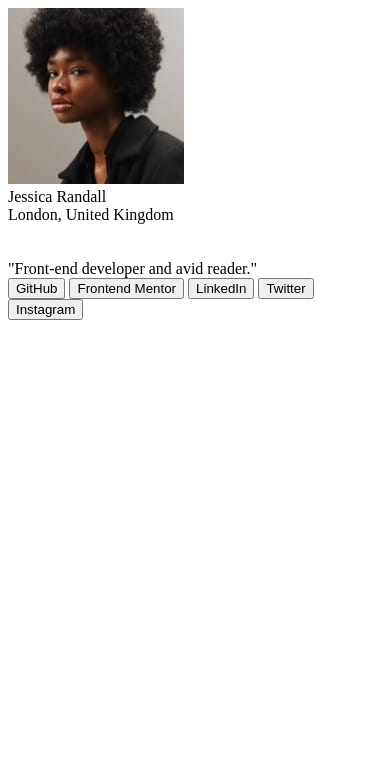
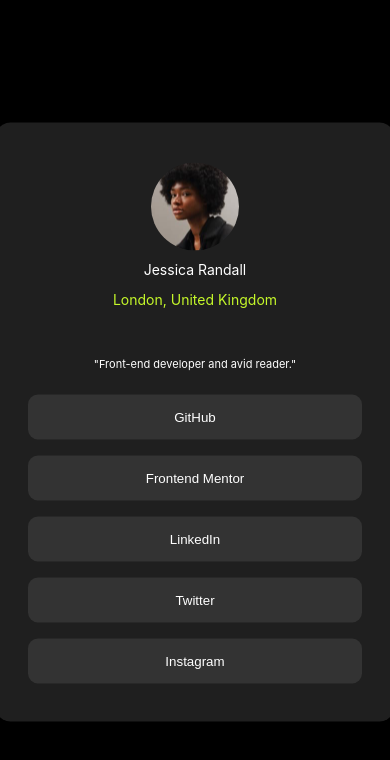
Before and after one commit to Vicmar1416/social-links-profile-main, a plain HTML site: page index.html in a window 390 px wide. Drawn offline with Linux system fonts and the light colour scheme.

Commit message:
estmobile

```diff
--- /dev/null
+++ b/assets/Style/mobile.css
@@ -0,0 +1,117 @@
+body{
+    background-color: black;/*var(--OffBlack)*/
+}
+.Container{
+    position: absolute;
+    top: 50%;
+    left: 50%;
+    transform: translate(-50%, -50%);
+    display: flex;
+    justify-content: center;
+}
+.Perfil{
+    width: 200px;
+    height: fit-content;
+    justify-content: center;
+    padding: 30px;
+    background-color:/*darkgray;*/var(--DarkGrey);
+    display: flex;
+    flex-direction: column;
+    align-items: center;
+    border-radius: 5%;
+}
+.Imagen{
+    display: flex;
+    padding: 10px;
+}
+.Imagen img{
+    width: 50%;
+    margin: auto;
+    border-radius: 50%;
+}
+.profile-pic{
+    width: 10%;
+    height: 10%;
+    object-fit: cover;
+}
+:root{
+    --White: hsl(0, 0%, 100%);
+    --Grey: hsl(0, 0%, 20%);
+    --DarkGrey: hsl(0, 0%, 12%);
+    --OffBlack:hsl(0, 0%, 8%);
+    --Green:hsl(75, 94%, 57%);
+}
+.Name{
+    height: 30px;
+    font-size: 14px;
+    font-family: "inter", sans-serif;
+    color:white;/*var(--White)*/
+}
+.lugar{
+    height: 30px;
+    font-size: 14px;
+    font-family: "inter", sans-serif;
+    color:/*green;*/var(--Green);
+}
+.Ocupacion{
+    height: 30px;
+    font-size: 11px;
+    font-family: "inter", sans-serif;
+    color:white;/*var(--White);*/
+}
+.button-container{
+    width: 100%;
+    display: flex;
+    flex-direction: column;
+}
+button{
+    padding: 13px;
+}
+button{
+    padding: 13px;
+    margin: 5px;
+    background-color:/* green;*/var(--Green);
+    color: /*white;*/var(--White);
+    border: none;
+    border-radius: 10px;
+}
+button:hover{
+    background-color: /*green;*/var(--Green);
+    color: /*green;*/var(--Grey);
+}
+.container{
+    position: absolute;
+    top: 50%;
+    left: 50%;
+    transform: translate(-50%, -50%);
+    display: flex;
+    justify-content: center;
+}
+.Perfil{
+    width: 350px;
+    height: fit-content;
+    justify-content: center;
+    padding: 30px;
+    background-color:/*darkgray;*/var(--DarkGrey);
+    display: flex;
+    flex-direction: column;
+    align-items: center;
+    border-radius: 5%;
+}
+.button-container{
+    width: 100%;
+    display: flex;
+    flex-direction: column;
+}
+button{
+    padding: 15px;
+    margin: 8px;
+    background-color:  /*green;*/var(--Grey);
+    color: /*white;*/var(--White);
+    border: none;
+    border-radius: 10px;
+}
+button:hover{
+    background-color: /*greenyellow;*/var(--Green);
+    color: var(--Grey);
+}
--- a/index.html
+++ b/index.html
@@ -5,7 +5,7 @@
   <meta name="viewport" content="width=device-width, initial-scale=1.0">
 
   <title>Frontend Mentor | Social links profile</title>
-  <link rel="stylesheet" href="./assets/style/bd.css">
+  <link rel="stylesheet" href="./assets/Style/mobile.css">
   <link rel="icon" type="imagen/png" sizes="32x32" href="./assets/images/favicon-32x32.png">
 </head>
 <body>
```
